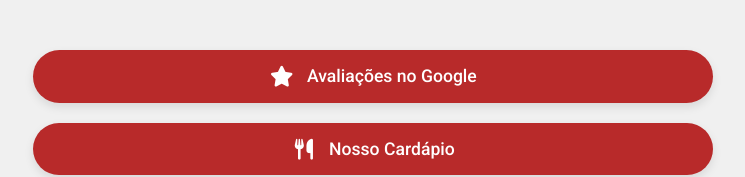
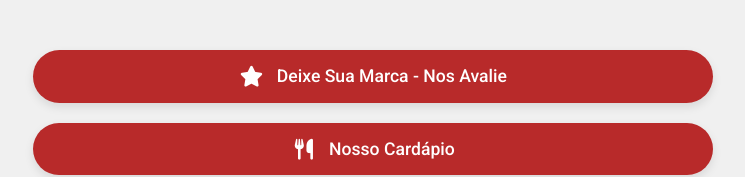
Before and after one commit to bardozequinhaoficial/avaliacao, a plain HTML site: page index.html in a window 1280 px wide. Shown: the part 416-593 px from the top of the page, without its empty margins (267-1012 px from the left). Drawn offline with nearby package versions, Linux system fonts and the light colour scheme.

Commit message:
Update index.html

```diff
--- a/index.html
+++ b/index.html
@@ -176,7 +176,7 @@
         <nav class="links-section">
             <a href="#" class="link-button">
                 <i class="fa-solid fa-star"></i>
-                <span>Avaliações no Google</span>
+                <span>Deixe Sua Marca - Nos Avalie</span>
             </a>
             <a href="#" class="link-button">
                 <i class="fa-solid fa-utensils"></i>
```
